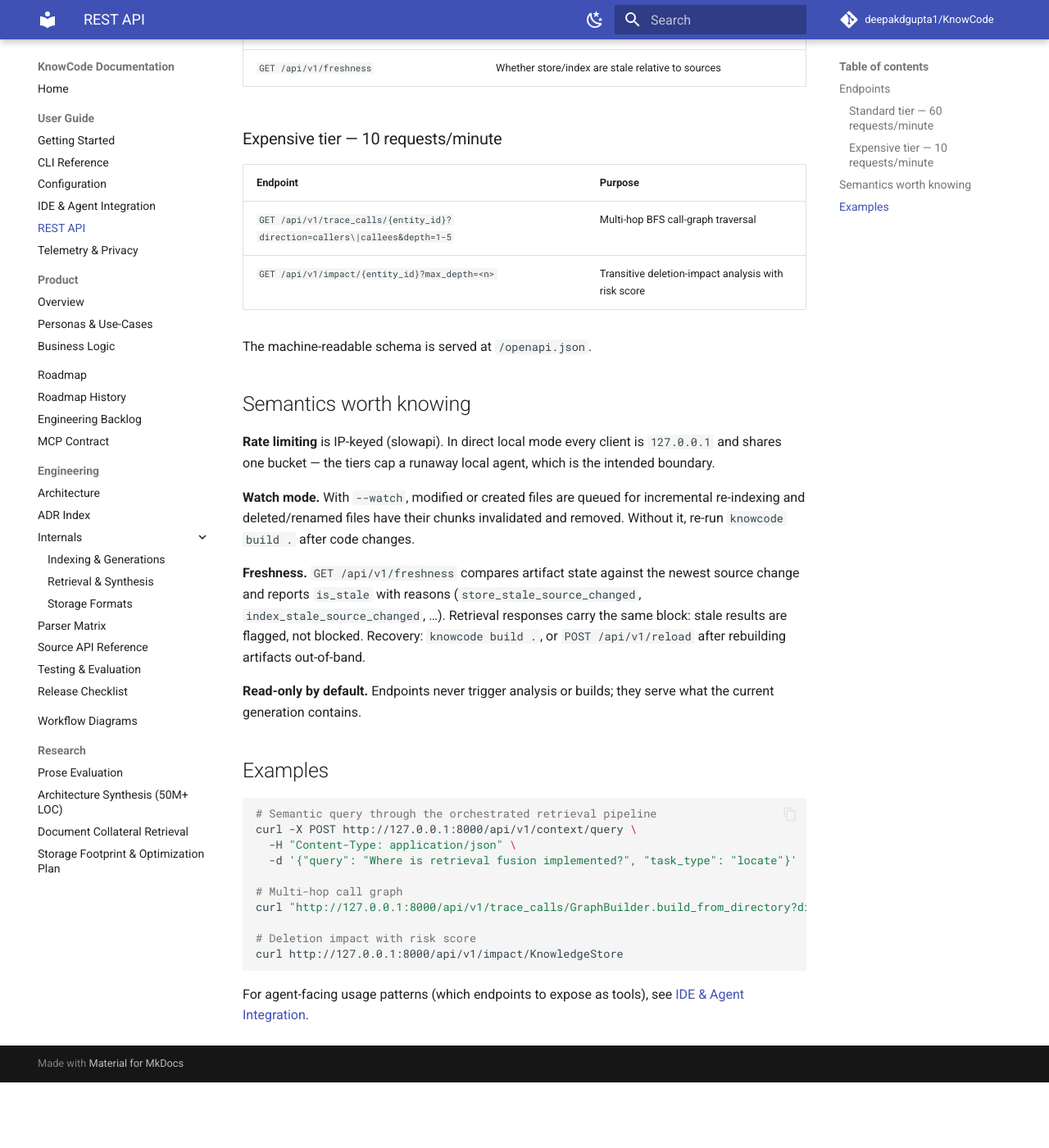
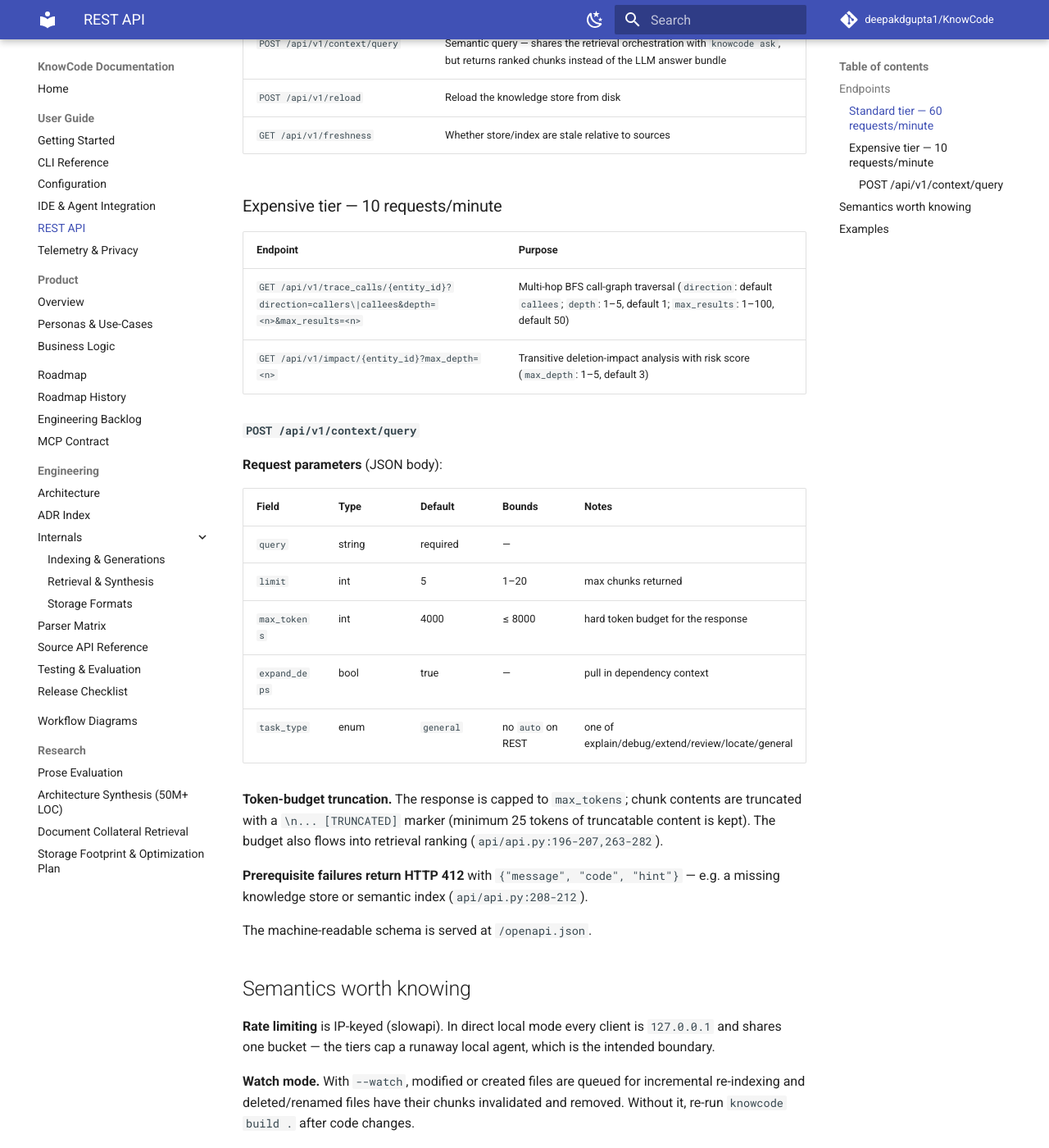
Before and after one commit to deepakdgupta1/KnowCode, an MkDocs documentation site: the page built from docs/user/rest-api.md, in a window 1280 px wide and 1400 px high, scrolled down 978 px. Shown: the whole window at 82% size. Built offline with MkDocs 1.6.1 and Material for MkDocs 9.7.7, drawn with Linux system fonts in a browser that asks for light colours; comment, search, counter and statistics services are not loaded; before the commit the page ends 2298 px from its top, so only the background shows below that; some of the changed text lies outside the part shown.

Commit message:
docs(rest): document query budgeting, truncation, 412s, and per-endpoint parameters

```diff
--- a/docs/user/rest-api.md
+++ b/docs/user/rest-api.md
@@ -21,12 +21,12 @@
 |---|---|
 | `GET /api/v1/health` | Liveness check |
 | `GET /api/v1/stats` | Entity/relationship counts by kind |
-| `GET /api/v1/search?q=<pattern>` | Lexical entity search |
-| `GET /api/v1/context?target=<name>&task_type=<type>` | Context bundle for a named entity |
+| `GET /api/v1/search?q=<pattern>` | Lexical entity search (`limit`: 1–50, default 20) |
+| `GET /api/v1/context?target=<name>&task_type=<type>` | Context bundle for a named entity (`max_tokens`: 100–8000, default 2000) |
 | `GET /api/v1/entities/{entity_id}` | Raw entity detail |
 | `GET /api/v1/callers/{entity_id}` | Direct callers |
 | `GET /api/v1/callees/{entity_id}` | Direct callees |
-| `POST /api/v1/context/query` | Semantic query with full retrieval orchestration (same pipeline as `knowcode ask`) |
+| `POST /api/v1/context/query` | Semantic query — shares the retrieval orchestration with `knowcode ask`, but returns ranked chunks instead of the LLM answer bundle |
 | `POST /api/v1/reload` | Reload the knowledge store from disk |
 | `GET /api/v1/freshness` | Whether store/index are stale relative to sources |
 
@@ -34,8 +34,28 @@
 
 | Endpoint | Purpose |
 |---|---|
-| `GET /api/v1/trace_calls/{entity_id}?direction=callers\|callees&depth=1-5` | Multi-hop BFS call-graph traversal |
-| `GET /api/v1/impact/{entity_id}?max_depth=<n>` | Transitive deletion-impact analysis with risk score |
+| `GET /api/v1/trace_calls/{entity_id}?direction=callers\|callees&depth=<n>&max_results=<n>` | Multi-hop BFS call-graph traversal (`direction`: default `callees`; `depth`: 1–5, default 1; `max_results`: 1–100, default 50) |
+| `GET /api/v1/impact/{entity_id}?max_depth=<n>` | Transitive deletion-impact analysis with risk score (`max_depth`: 1–5, default 3) |
+
+#### `POST /api/v1/context/query`
+
+**Request parameters** (JSON body):
+
+| Field | Type | Default | Bounds | Notes |
+|---|---|---|---|---|
+| `query` | string | required | — | |
+| `limit` | int | 5 | 1–20 | max chunks returned |
+| `max_tokens` | int | 4000 | ≤ 8000 | hard token budget for the response |
+| `expand_deps` | bool | true | — | pull in dependency context |
+| `task_type` | enum | `general` | no `auto` on REST | one of explain/debug/extend/review/locate/general |
+
+**Token-budget truncation.** The response is capped to `max_tokens`; chunk
+contents are truncated with a `\n... [TRUNCATED]` marker (minimum 25 tokens
+of truncatable content is kept). The budget also flows into retrieval ranking
+(`api/api.py:196-207,263-282`).
+
+**Prerequisite failures return HTTP 412** with `{"message", "code", "hint"}` —
+e.g. a missing knowledge store or semantic index (`api/api.py:208-212`).
 
 The machine-readable schema is served at `/openapi.json`.
 
@@ -52,8 +72,10 @@
 
 **Freshness.** `GET /api/v1/freshness` compares artifact state against the
 newest source change and reports `is_stale` with reasons
-(`store_stale_source_changed`, `index_stale_source_changed`, …). Retrieval
-responses carry the same block: stale results are flagged, not blocked.
+(`store_stale_source_changed`, `index_stale_source_changed`, …). The REST
+retrieval responses carry **no** freshness block — only `GET /api/v1/freshness`
+reports staleness on this surface. (The MCP surface is different:
+`knowcode_retrieve` responses embed a `freshness` block.)
 Recovery: `knowcode build .`, or `POST /api/v1/reload` after rebuilding
 artifacts out-of-band.
 
```
